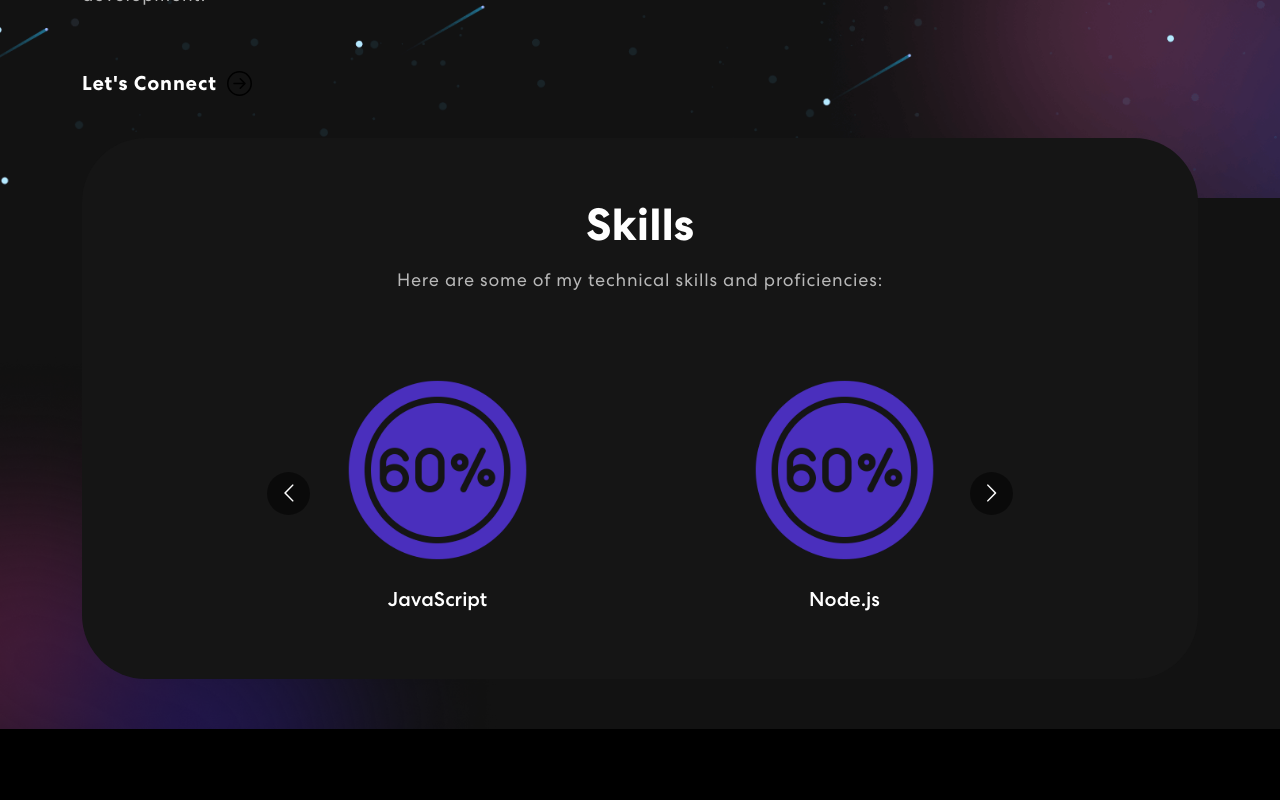
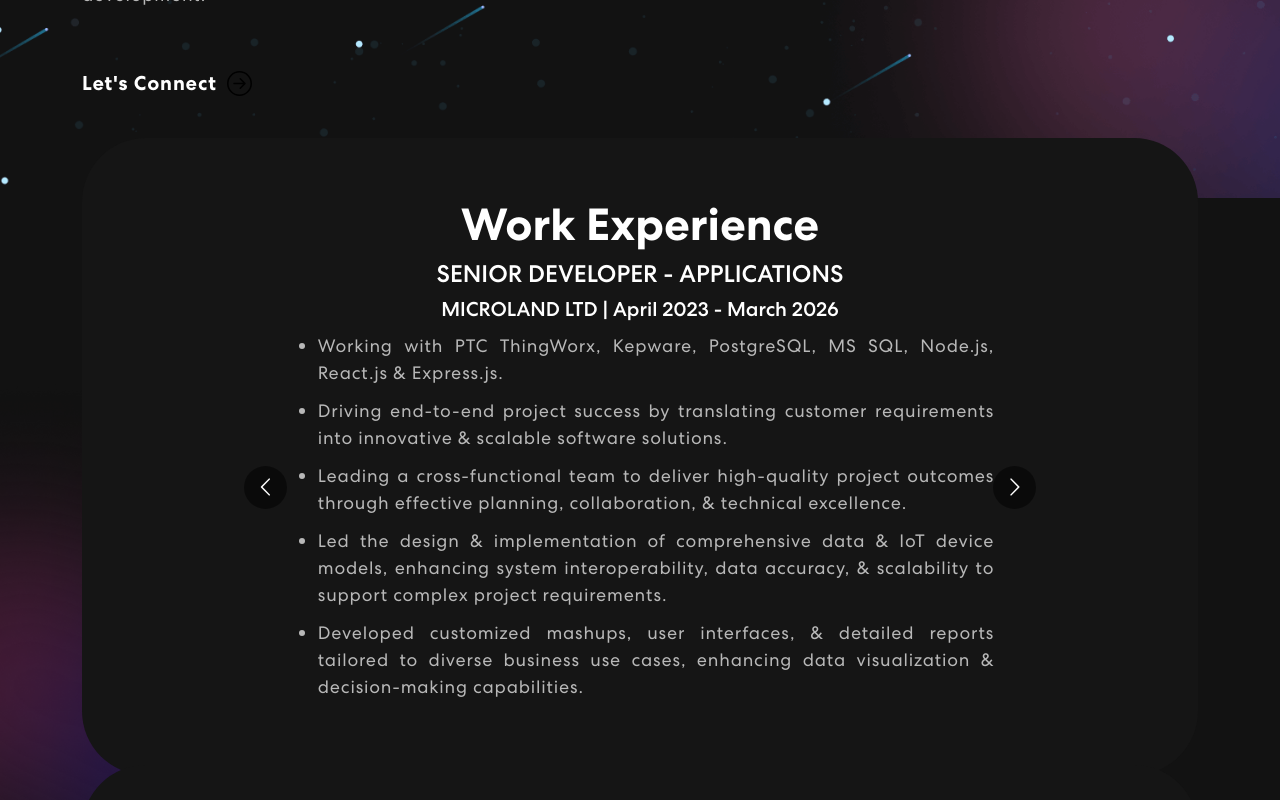
Before and after one commit to mRbinG11/personal-portfolio, a React (Create React App) app: page / in a window 1280 px wide. Shown: the part 720-1520 px from the top of the page. Built offline with nearby package versions, Linux system fonts and the light colour scheme.

Commit message:
Experience completed

```diff
--- a/src/App.css
+++ b/src/App.css
@@ -259,7 +259,7 @@
   background: linear-gradient(
     90.21deg,
     rgba(170, 54, 124, 0.5) -5.91%,
-    rgba(72, 46, 189, 0.502) 111.58%
+    rgba(74, 47, 189, 0.5) 111.58%
   );
   border: 1px solid rgba(255, 255, 255, 0.5);
   font-size: 20px;
@@ -280,6 +280,7 @@
   letter-spacing: 0.8px;
   line-height: 1.5em;
   width: 96%;
+  text-align: justify;
 }
 .banner button {
   color: #fff;
@@ -315,6 +316,57 @@
 }
 .txt-rotate > .wrap {
   border-right: 0.08em solid #666;
+}
+
+/************ Experience Css ************/
+.experience {
+  padding: 0 0 50px 0;
+  position: relative;
+}
+.exp-bx {
+  background: #151515;
+  border-radius: 64px;
+  text-align: center;
+  padding: 60px 50px;
+  margin-top: -60px;
+}
+.experience h2 {
+  font-size: 45px;
+  font-weight: 700;
+}
+.exp-slider h4,
+.exp-slider h5 {
+  text-align: center;
+}
+.exp-slider .item ul li {
+  color: #b8b8b8;
+  font-size: 18px;
+  letter-spacing: 0.8px;
+  line-height: 1.5em;
+  margin: 11px 0 11px 0;
+  text-align: justify;
+  list-style-type: disc;
+}
+.exp-slider .item ul li a {
+  text-decoration: none;
+  color: #fff;
+  font-weight: 600;
+}
+.exp-slider {
+  width: 85%;
+  margin: 0 auto;
+  position: relative;
+}
+.exp-slider .item {
+  width: 82%;
+  margin: 0 auto 15px auto;
+}
+.background-image-left {
+  top: 28%;
+  position: absolute;
+  bottom: 0;
+  width: 40%;
+  z-index: -4;
 }
 
 /************ Skills Css ************/
--- a/src/App.js
+++ b/src/App.js
@@ -6,12 +6,14 @@
 import { Contact } from "./components/Contact";
 import { Footer } from "./components/Footer";
 import "bootstrap/dist/css/bootstrap.min.css";
+import { Experience } from "./components/Experience";
 
 function App() {
   return (
     <div className="App">
       <NavBar />
       <Banner />
+      <Experience />
       <Skills />
       <Projects />
       <Contact />
--- a/src/components/Banner.js
+++ b/src/components/Banner.js
@@ -48,6 +48,13 @@
     }
   };
 
+  const scrollToSection = (id) => {
+    const element = document.getElementById(id);
+    if (element) {
+      element.scrollIntoView({ behavior: "smooth" });
+    }
+  };
+
   return (
     <section className="banner" id="home">
       <Container>
@@ -68,7 +75,7 @@
               growth opportunities & empowers individual creativity &
               development.
             </p>
-            <button onClick={() => console.log("connect")}>
+            <button onClick={() => scrollToSection("connect")}>
               Let's Connect <ArrowRightCircle size={25} />
             </button>
           </Col>
--- /dev/null
+++ b/src/components/Experience.js
@@ -0,0 +1,127 @@
+import { Col, Container, ListGroup, Row } from "react-bootstrap";
+import Carousel from "react-multi-carousel";
+import "react-multi-carousel/lib/styles.css";
+import colorSharp from "../assets/img/color-sharp.png";
+import certPDF from "../assets/PDFs/WIN_Certificate.pdf";
+
+export const Experience = () => {
+  const responsive = {
+    superLargeDesktop: {
+      breakpoint: { max: 4000, min: 3000 },
+      items: 1,
+    },
+    desktop: {
+      breakpoint: { max: 3000, min: 1024 },
+      items: 1,
+    },
+    tablet: {
+      breakpoint: { max: 1024, min: 464 },
+      items: 1,
+    },
+    mobile: {
+      breakpoint: { max: 464, min: 0 },
+      items: 1,
+    },
+  };
+
+  return (
+    <section id="exp" className="experience">
+      <Container>
+        <Row>
+          <Col>
+            <div className="exp-bx">
+              <h2>Work Experience</h2>
+              <Carousel
+                responsive={responsive}
+                infinite={true}
+                className="exp-slider"
+              >
+                <div className="item">
+                  <h4>SENIOR DEVELOPER - APPLICATIONS</h4>
+                  <h5>MICROLAND LTD | April 2023 - March 2026</h5>
+                  <ul>
+                    <li>
+                      Working with PTC ThingWorx, Kepware, PostgreSQL, MS SQL,
+                      Node.js, React.js & Express.js.
+                    </li>
+                    <li>
+                      Driving end-to-end project success by translating customer
+                      requirements into innovative & scalable software
+                      solutions.
+                    </li>
+                    <li>
+                      Leading a cross-functional team to deliver high-quality
+                      project outcomes through effective planning,
+                      collaboration, & technical excellence.
+                    </li>
+                    <li>
+                      Led the design & implementation of comprehensive data &
+                      IoT device models, enhancing system interoperability, data
+                      accuracy, & scalability to support complex project
+                      requirements.
+                    </li>
+                    <li>
+                      Developed customized mashups, user interfaces, & detailed
+                      reports tailored to diverse business use cases, enhancing
+                      data visualization & decision-making capabilities.
+                    </li>
+                  </ul>
+                </div>
+                <div className="item">
+                  <h4>ENGINEER</h4>
+                  <h5>WIPRO PARI | November 2021 - March 2023</h5>
+                  <ul>
+                    <li>Working with PTC ThingWorx, Kepware & Sewio RTLS.</li>
+                    <li>
+                      Designed & implemented robust business logic, automated
+                      timers, & sche duling mechanisms to optimize workflow
+                      efficiency & ensure timely execution of critical
+                      processes.
+                    </li>
+                    <li>
+                      Expertly developed mashups & implemented dynamic data
+                      binding to create seamless, interactive user experiences
+                      that drive data accuracy & operational efficiency.
+                    </li>
+                    <li>
+                      Designed & delivered tailored mashups, user interfaces, &
+                      comprehensive reports addressing diverse business needs,
+                      enhancing data accessibility & informed decision-making.
+                    </li>
+                  </ul>
+                </div>
+                <div className="item">
+                  <h4>GRADUATE ENGINEER TRAINEE</h4>
+                  <h5>
+                    WIPRO INFRASTRUCTURE ENGINEERING | November 2020 - October
+                    2021
+                  </h5>
+                  <ul>
+                    <li>Working with PTC ThingWorx, Kepware & Sewio RTLS.</li>
+                    <li>
+                      Recipient of the <a href={certPDF}>WIN Star Award</a> for
+                      independently spearheading application development &
+                      testing efforts, consistently ensuring on time &
+                      high-quality delivery of critical customer projects.
+                    </li>
+                    <li>
+                      Engineered & deployed customized mashups, intuitive user
+                      interfaces, & insightful reports across multiple use
+                      cases, significantly improving data-driven decision-making
+                      & operational effectiveness.
+                    </li>
+                  </ul>
+                </div>
+              </Carousel>
+            </div>
+          </Col>
+        </Row>
+      </Container>
+      <img
+        className="background-image-left"
+        src={colorSharp}
+        alt="experience background"
+      />
+    </section>
+  );
+};
--- a/src/components/Skills.js
+++ b/src/components/Skills.js
@@ -9,7 +9,6 @@
 export const Skills = () => {
   const responsive = {
     superLargeDesktop: {
-      // the naming can be any, depends on you.
       breakpoint: { max: 4000, min: 3000 },
       items: 5,
     },
```
Also changed, not shown: 1 other file (tests, documents, lock files or other folders).
